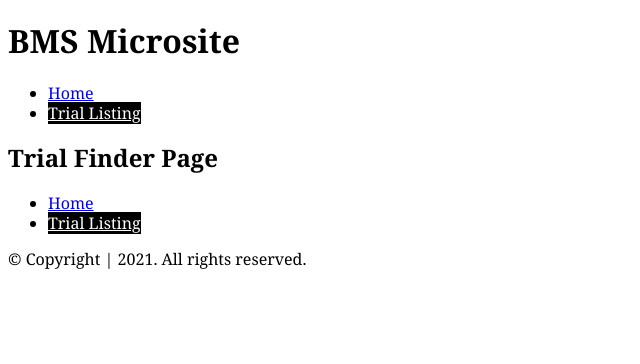
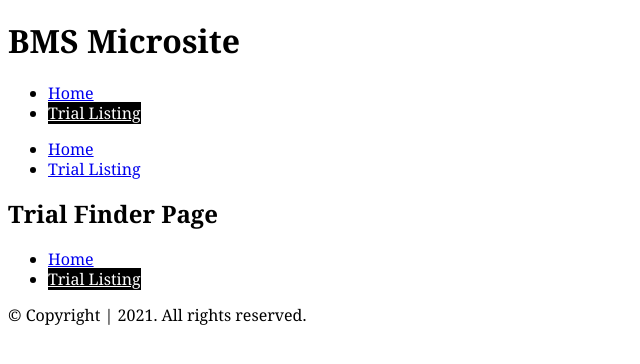
Before and after one commit to pixacoreNaveed/bms-jekyll, a Jekyll site: the page built from trial-listing.html, in a window 1280 px wide. Shown: the top 364 px of the page, without its empty margins (0-640 px from the left). Built offline with Jekyll 4.4.1, drawn with Linux system fonts in a browser that asks for light colours; Markdown is read by kramdown in place of the engine named in the settings.

Commit message:
Added Sub Navigation for particular page

```diff
--- a/_includes/nav.html
+++ b/_includes/nav.html
@@ -4,7 +4,7 @@
             <a href="{{site.baseurl}}/index.html" class="{% if page.url == '/index.html' %}active{% endif %}">Home</a>
         </li>
         <li>
-            <a href="{{site.baseurl}}/trial-listing.html" class="{% if page.url == '/trial-listing.html' %}active{% endif %}">Trial Listing</a>
+            <a href="{{site.baseurl}}/trial-listing.html" class="{% if page.url contains 'trial-listing' or page.url contains 'trial-detail' %}active{% endif %}">Trial Listing</a>
         </li>
     </ul>
 </nav>
--- /dev/null
+++ b/_layouts/trial-detail.html
@@ -0,0 +1,16 @@
+---
+layout: default
+---
+
+<nav>
+    <ul>
+        <li>
+            <a href="{{site.baseurl}}/index.html">Home</a>
+        </li>
+        <li>
+            <a href="{{site.baseurl}}/trial-listing.html">Trial Listing</a>
+        </li>
+    </ul>
+</nav>
+
+{{ content }}
--- /dev/null
+++ b/trial-detail.html
@@ -0,0 +1,6 @@
+---
+layout: trial-detail
+---
+
+<h2>Trial Listing Page</h2>
+<p>Trial Listing Page Section</p>
--- a/trial-listing.html
+++ b/trial-listing.html
@@ -1,5 +1,5 @@
 ---
-layout: default
+layout: trial-detail
 ---
 
 <h2>Trial Finder Page</h2>
```
